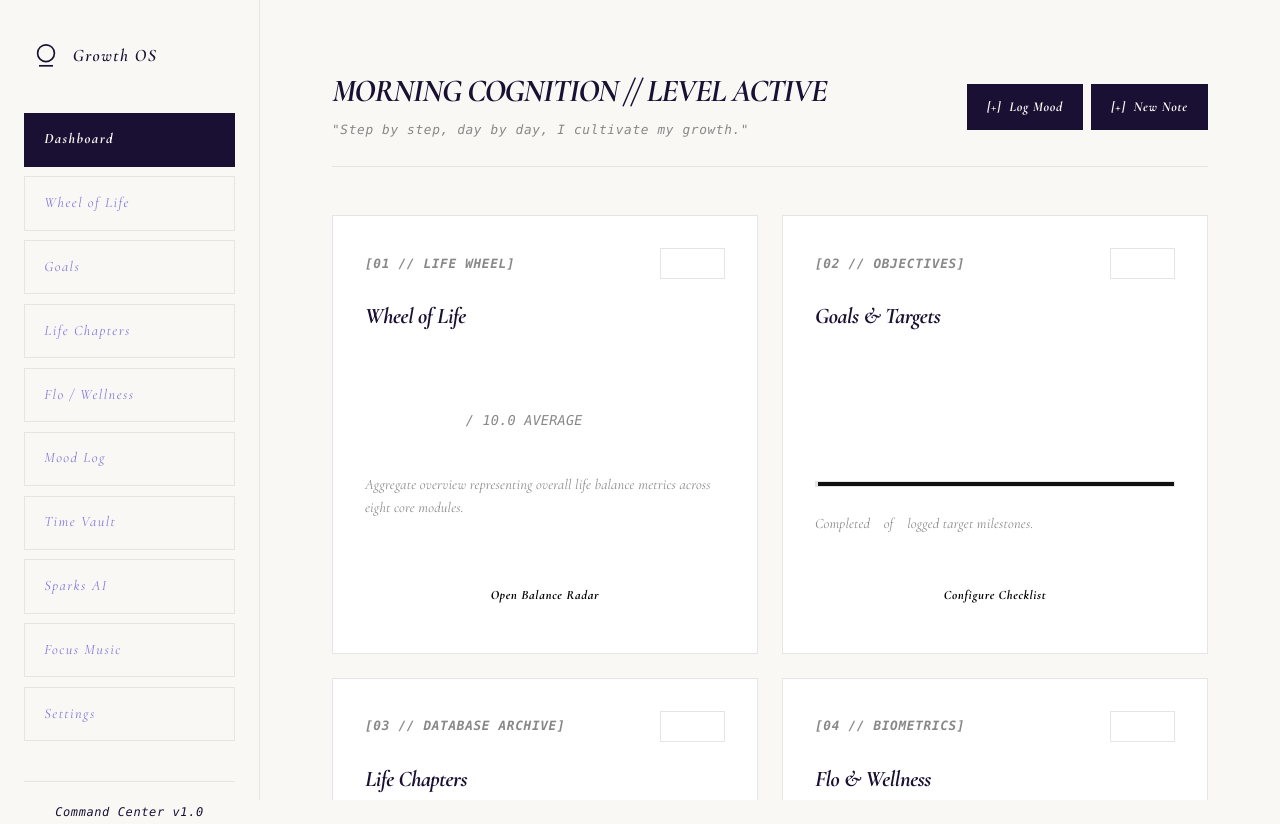
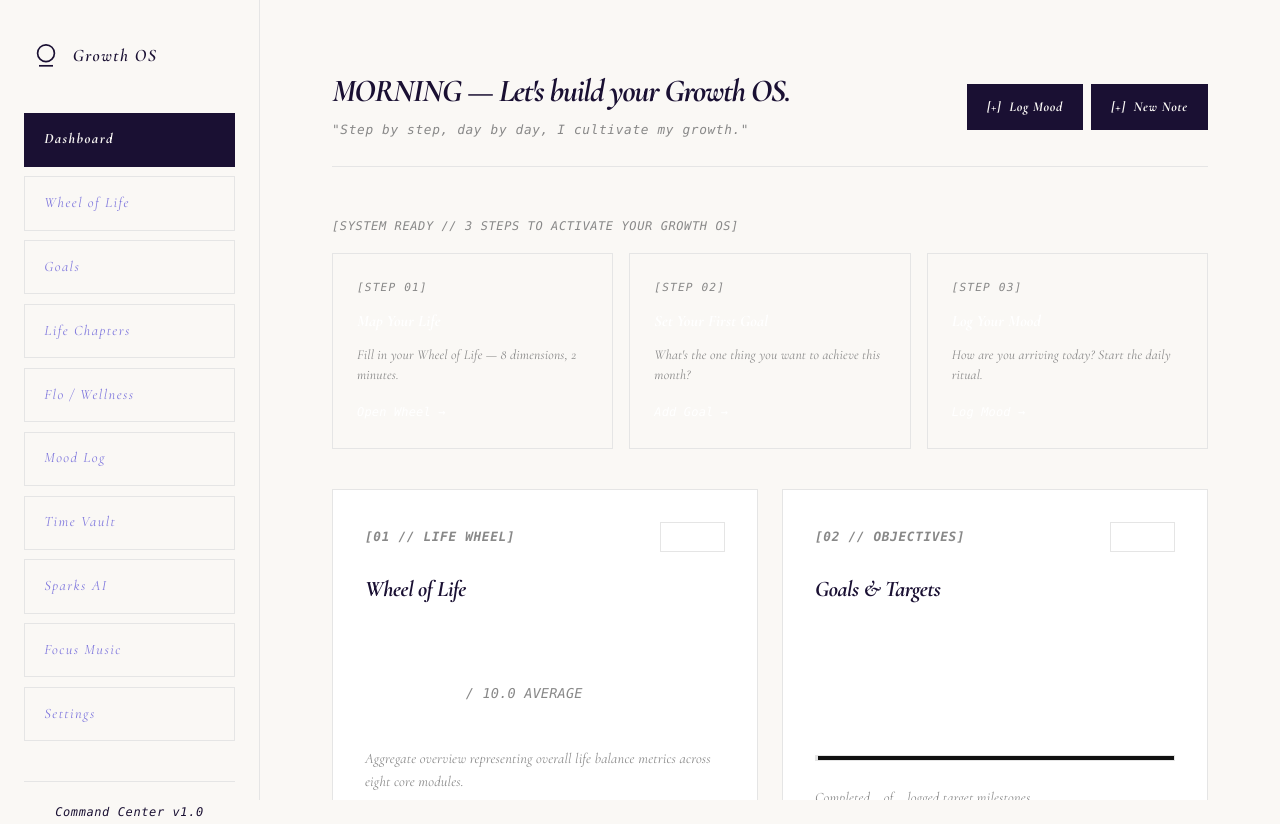
Before and after one commit to lindamosomisagwe-lab/Growth-os-, a React (Vite) app: page / in a window 1280 px wide. Built offline with nearby package versions, Linux system fonts and the light colour scheme.

Commit message:
feat: implement 7 dashboard improvements - fix padding bug, error recovery UI, animated counters, smart greeting, Sparks persistence, hero layout, onboarding empty state

```diff
--- a/src/components/Dashboard.jsx
+++ b/src/components/Dashboard.jsx
@@ -1,5 +1,23 @@
-import React, { useState, useEffect } from "react";
+import React, { useState, useEffect, useRef } from "react";
 import { Link } from "react-router-dom";
+
+// Counts from 0 to `target` over `duration`ms on mount
+function useAnimatedCounter(target, duration = 900, decimals = 0) {
+  const [value, setValue] = useState(0);
+  const frameRef = useRef(null);
+  useEffect(() => {
+    const start = performance.now();
+    const run = (now) => {
+      const progress = Math.min((now - start) / duration, 1);
+      const eased = 1 - Math.pow(1 - progress, 3); // ease-out cubic
+      setValue(parseFloat((eased * target).toFixed(decimals)));
+      if (progress < 1) frameRef.current = requestAnimationFrame(run);
+    };
+    frameRef.current = requestAnimationFrame(run);
+    return () => cancelAnimationFrame(frameRef.current);
+  }, [target, duration, decimals]);
+  return value;
+}
 
 export default function Dashboard() {
   const [state, setState] = useState({
@@ -9,6 +27,7 @@ export default function Dashboard() {
     wellness: null,
     moodTracker: {}
   });
+  const [dataError, setDataError] = useState(false);
 
   useEffect(() => {
     const saved = localStorage.getItem("growth_os_v1");
@@ -16,10 +35,16 @@ export default function Dashboard() {
       try {
         setState(JSON.parse(saved));
       } catch (e) {
-        // Silent block
+        setDataError(true); // Surface to UI instead of silent swallow
       }
     }
   }, []);
+
+  const handleClearData = () => {
+    localStorage.removeItem("growth_os_v1");
+    setDataError(false);
+    setState({ wheelOfLife: null, goals: [], memories: [], wellness: null, moodTracker: {} });
+  };
 
   // 1. Wheel of Life balance averages
   const ratings = state.wheelOfLife?.ratings || {};
@@ -47,13 +72,70 @@ export default function Dashboard() {
 
   const getGreeting = () => {
     const hr = new Date().getHours();
-    if (hr >= 5 && hr < 12) return "MORNING COGNITION // LEVEL ACTIVE";
-    if (hr >= 12 && hr < 18) return "MIDDAY METRICS // CONSTANT PROGRESS";
-    return "NIGHT REFLECTION // ARCHIVE ACTIVE";
+    const timeLabel = hr >= 5 && hr < 12 ? "MORNING" : hr >= 12 && hr < 18 ? "MIDDAY" : "EVENING";
+
+    // Data-aware conditions
+    const overdueGoals = state.goals?.filter(g => !g.completed)?.length || 0;
+    const wheelLow = parseFloat(averageRating) < 5;
+    const noMoodToday = !todayMood;
+    const isNewUser = totalGoals === 0 && totalMemories === 0;
+
+    if (isNewUser) return `${timeLabel} — Let's build your Growth OS.`;
+    if (noMoodToday && hr >= 8) return `${timeLabel} — How are you arriving today? Log your mood.`;
+    if (wheelLow) return `${timeLabel} — Your Wheel average is ${averageRating}. Time to rebalance.`;
+    if (overdueGoals > 2) return `${timeLabel} — ${overdueGoals} goals still in progress. Let's close the gap.`;
+    if (goalsProgress === 100) return `${timeLabel} — All goals complete. Time to set new ones.`;
+    return `${timeLabel} — ${goalsProgress}% complete. Keep the momentum.`;
   };
+
+  const getSubtitle = () => {
+    if (todayMood) return `Today's mood: ${todayMood}  ·  Hydration: ${glasses}/8 glasses`;
+    return `"Step by step, day by day, I cultivate my growth."`;
+  };
+
+  // Animated counter values
+  const animatedRating   = useAnimatedCounter(parseFloat(averageRating), 1000, 1);
+  const animatedProgress = useAnimatedCounter(goalsProgress, 1000, 0);
+  const animatedMemories = useAnimatedCounter(totalMemories, 800, 0);
 
   return (
     <div style={{ color: "#ffffff", fontFamily: "var(--font-sans)" }}>
+
+      {/* ── Data corruption recovery banner ── */}
+      {dataError && (
+        <div style={{
+          background: "transparent",
+          border: "1px solid #ff4444",
+          padding: "1rem 1.5rem",
+          marginBottom: "2rem",
+          display: "flex",
+          justifyContent: "space-between",
+          alignItems: "center",
+          gap: "1rem",
+          flexWrap: "wrap"
+        }}>
+          <div>
+            <span style={{ fontFamily: "var(--font-mono)", fontSize: "0.75rem", color: "#ff4444", letterSpacing: "0.05em", display: "block", marginBottom: "0.25rem" }}>
+              [ERROR // DATA_CORRUPT]
+            </span>
+            <span style={{ fontSize: "0.9rem", color: "#ffffff" }}>
+              Your saved data could not be loaded. It may have been corrupted.
+            </span>
+          </div>
+          <button
+            onClick={handleClearData}
+            style={{
+              background: "#ff4444", color: "#ffffff", border: "none",
+              padding: "0.5rem 1.2rem", cursor: "pointer",
+              fontFamily: "var(--font-mono)", fontSize: "0.75rem",
+              fontWeight: "700", letterSpacing: "0.05em", whiteSpace: "nowrap"
+            }}
+          >
+            CLEAR &amp; RESET
+          </button>
+        </div>
+      )}
+
       {/* Greeting Header & Quick Actions */}
       <header style={{
         marginBottom: "3rem",
@@ -70,7 +152,7 @@ export default function Dashboard() {
             {getGreeting()}
           </h1>
           <p style={{ margin: 0, fontSize: "0.8rem", color: "#888888", fontFamily: "var(--font-mono)", letterSpacing: "0.05em" }}>
-            "Step by step, day by day, I cultivate my growth."
+            {getSubtitle()}
           </p>
         </div>
         <div style={{ display: "flex", gap: "0.5rem" }}>
@@ -121,13 +203,49 @@ export default function Dashboard() {
         </div>
       </header>
 
-      {/* Grid Card Layout - Clean, structured, highly visible and responsive */}
+      {/* ── NEW USER ONBOARDING — shown only when no data exists ── */}
+      {totalGoals === 0 && totalMemories === 0 && !dataError && (
+        <div style={{ marginBottom: "2.5rem" }}>
+          <p style={{ fontFamily: "var(--font-mono)", fontSize: "0.75rem", color: "#888888", letterSpacing: "0.05em", marginBottom: "1rem" }}>
+            [SYSTEM READY // 3 STEPS TO ACTIVATE YOUR GROWTH OS]
+          </p>
+          <div style={{ display: "grid", gridTemplateColumns: "repeat(auto-fit, minmax(220px, 1fr))", gap: "1rem" }}>
+            {[
+              { step: "01", label: "Map Your Life", desc: "Fill in your Wheel of Life — 8 dimensions, 2 minutes.", to: "/wheel", cta: "Open Wheel →" },
+              { step: "02", label: "Set Your First Goal", desc: "What's the one thing you want to achieve this month?", to: "/goals", cta: "Add Goal →" },
+              { step: "03", label: "Log Your Mood", desc: "How are you arriving today? Start the daily ritual.", to: "/mood",  cta: "Log Mood →" },
+            ].map(({ step, label, desc, to, cta }) => (
+              <Link key={step} to={to} style={{ textDecoration: "none" }}>
+                <div style={{
+                  border: "1px solid var(--border-color)",
+                  padding: "1.5rem",
+                  cursor: "pointer",
+                  transition: "border-color 0.15s ease",
+                  display: "flex",
+                  flexDirection: "column",
+                  gap: "0.5rem"
+                }}
+                  onMouseEnter={e => e.currentTarget.style.borderColor = "#ffffff"}
+                  onMouseLeave={e => e.currentTarget.style.borderColor = "var(--border-color)"}
+                >
+                  <span style={{ fontFamily: "var(--font-mono)", fontSize: "0.7rem", color: "#888888", letterSpacing: "0.1em" }}>[STEP {step}]</span>
+                  <strong style={{ fontSize: "1rem", color: "#ffffff", display: "block" }}>{label}</strong>
+                  <p style={{ fontSize: "0.85rem", color: "#888888", margin: 0, lineHeight: 1.5 }}>{desc}</p>
+                  <span style={{ fontFamily: "var(--font-mono)", fontSize: "0.75rem", color: "#ffffff", marginTop: "0.5rem" }}>{cta}</span>
+                </div>
+              </Link>
+            ))}
+          </div>
+        </div>
+      )}
+
+      {/* ── HERO ROW: Wheel of Life + Goals (equal halves, full width) ── */}
       <div style={{
         display: "grid",
-        gridTemplateColumns: "repeat(auto-fit, minmax(320px, 1fr))",
+        gridTemplateColumns: "repeat(auto-fit, minmax(300px, 1fr))",
         gap: "1.5rem",
         width: "100%",
-        boxSizing: "border-box"
+        marginBottom: "1.5rem"
       }}>
 
         {/* Wheel of Life Card */}
@@ -149,7 +267,7 @@ export default function Dashboard() {
           </div>
           <h3 style={{ margin: "0 0 0.5rem 0", fontSize: "1.4rem", fontWeight: "800", letterSpacing: "-0.02em", color: "#ffffff" }}>Wheel of Life</h3>
           <div style={{ display: "flex", alignItems: "baseline", gap: "0.5rem", margin: "1rem 0" }}>
-            <span style={{ fontSize: "3.5rem", fontWeight: "800", fontFamily: "var(--font-mono)", color: "#ffffff", letterSpacing: "-0.05em" }}>{averageRating}</span>
+            <span style={{ fontSize: "3.5rem", fontWeight: "800", fontFamily: "var(--font-mono)", color: "#ffffff", letterSpacing: "-0.05em" }}>{animatedRating.toFixed(1)}</span>
             <span style={{ fontSize: "0.85rem", color: "#888888", fontFamily: "var(--font-mono)" }}>/ 10.0 AVERAGE</span>
           </div>
           <p style={{ margin: "0 0 2rem 0", fontSize: "0.9rem", lineHeight: "1.6", color: "#888888", flex: 1 }}>
@@ -195,7 +313,7 @@ export default function Dashboard() {
           </div>
           <h3 style={{ margin: "0 0 0.5rem 0", fontSize: "1.4rem", fontWeight: "800", letterSpacing: "-0.02em", color: "#ffffff" }}>Goals &amp; Targets</h3>
           <div style={{ fontSize: "3.5rem", fontWeight: "800", fontFamily: "var(--font-mono)", margin: "1rem 0", color: "#ffffff", letterSpacing: "-0.05em" }}>
-            {goalsProgress}%
+            {animatedProgress}%
           </div>
           {/* Progress bar */}
           <div style={{
@@ -233,6 +351,16 @@ export default function Dashboard() {
           </Link>
         </div>
 
+      </div>{/* END HERO ROW */}
+
+      {/* ── SECONDARY ROW: Life Chapters + Wellness ── */}
+      <div style={{
+        display: "grid",
+        gridTemplateColumns: "repeat(auto-fit, minmax(280px, 1fr))",
+        gap: "1.5rem",
+        width: "100%"
+      }}>
+
         {/* Life Chapters Timeline Summary Card */}
         <div className="stationery-card" style={{ display: "flex", flexDirection: "column", height: "100%", padding: "2rem" }}>
           <div style={{ display: "flex", justifyContent: "space-between", alignItems: "center", marginBottom: "1.5rem" }}>
@@ -252,7 +380,7 @@ export default function Dashboard() {
           </div>
           <h3 style={{ margin: "0 0 0.5rem 0", fontSize: "1.4rem", fontWeight: "800", letterSpacing: "-0.02em", color: "#ffffff" }}>Life Chapters</h3>
           <div style={{ fontSize: "3.5rem", fontWeight: "800", fontFamily: "var(--font-mono)", margin: "1rem 0", color: "#ffffff", letterSpacing: "-0.05em" }}>
-            {totalMemories} <span style={{ fontSize: "0.85rem", fontWeight: "normal", color: "#888888", letterSpacing: "0.05em" }}>RECORDS</span>
+            {animatedMemories} <span style={{ fontSize: "0.85rem", fontWeight: "normal", color: "#888888", letterSpacing: "0.05em" }}>RECORDS</span>
           </div>
           <div style={{ flex: 1, marginBottom: "1.5rem" }}>
             {latestMemory ? (
--- a/src/components/Sparks.jsx
+++ b/src/components/Sparks.jsx
@@ -20,8 +20,12 @@ const prompts = [
 ];
 
 export default function Sparks() {
-  const [spark, setSpark] = useState(affirmations[0]);
-  const [activePrompt, setActivePrompt] = useState("");
+  const [spark, setSpark] = useState(() => {
+    return localStorage.getItem("sparks_last_affirmation") || affirmations[0];
+  });
+  const [activePrompt, setActivePrompt] = useState(() => {
+    return localStorage.getItem("sparks_last_prompt") || "";
+  });
   const [isStreaming, setIsStreaming] = useState(false);
   const streamIntervalRef = useRef(null);
 
@@ -42,10 +46,14 @@ export default function Sparks() {
 
     streamIntervalRef.current = setInterval(() => {
       currentIndex++;
-      setSpark(targetText.substring(0, currentIndex));
+      const current = targetText.substring(0, currentIndex);
+      setSpark(current);
       if (currentIndex >= targetText.length) {
         clearInterval(streamIntervalRef.current);
         setIsStreaming(false);
+        // Persist completed affirmation + prompt
+        localStorage.setItem("sparks_last_affirmation", targetText);
+        localStorage.setItem("sparks_last_prompt", prompts[index]);
       }
     }, 40);
   };
--- a/src/index.css
+++ b/src/index.css
@@ -80,7 +80,7 @@ h1, h2, h3, h4 {
 .stationery-card,
 .minimal-card {
   background: var(--bg-surface) !important;
-  padding: 11rem;
+  padding: 2rem;
   border-radius: 0px !important;
   border: 0.5px solid var(--border-color) !important;
   box-shadow: none !important;
```
